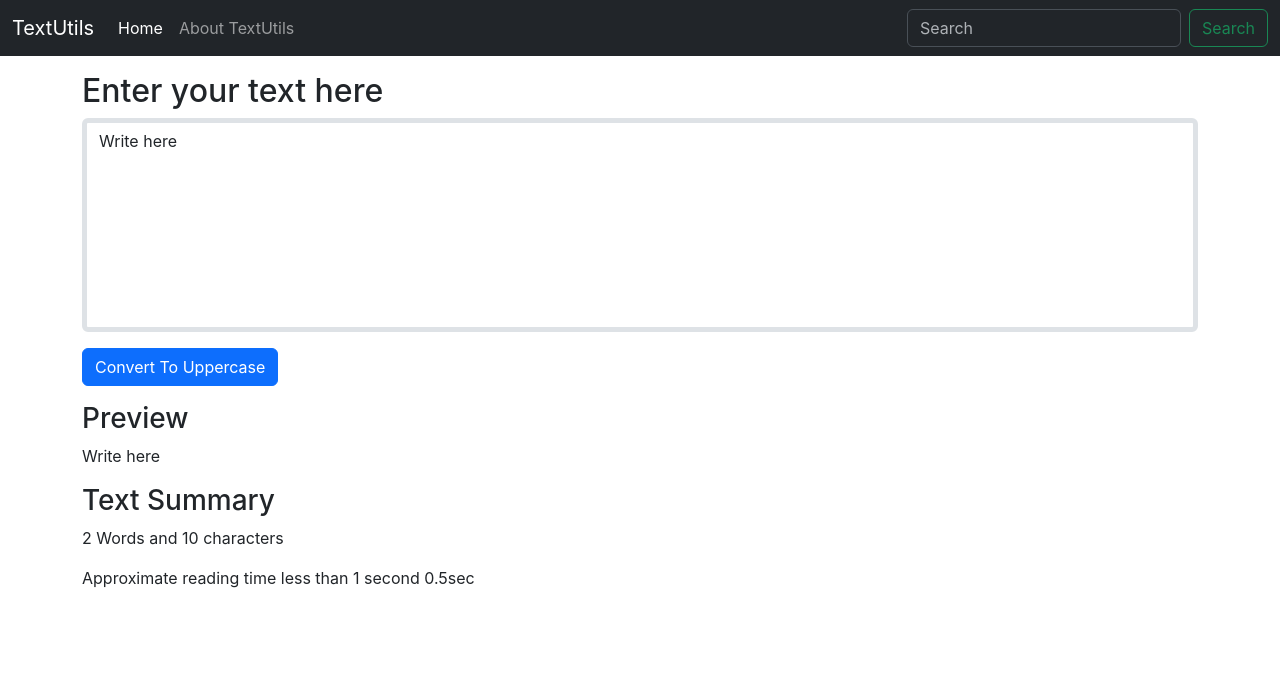
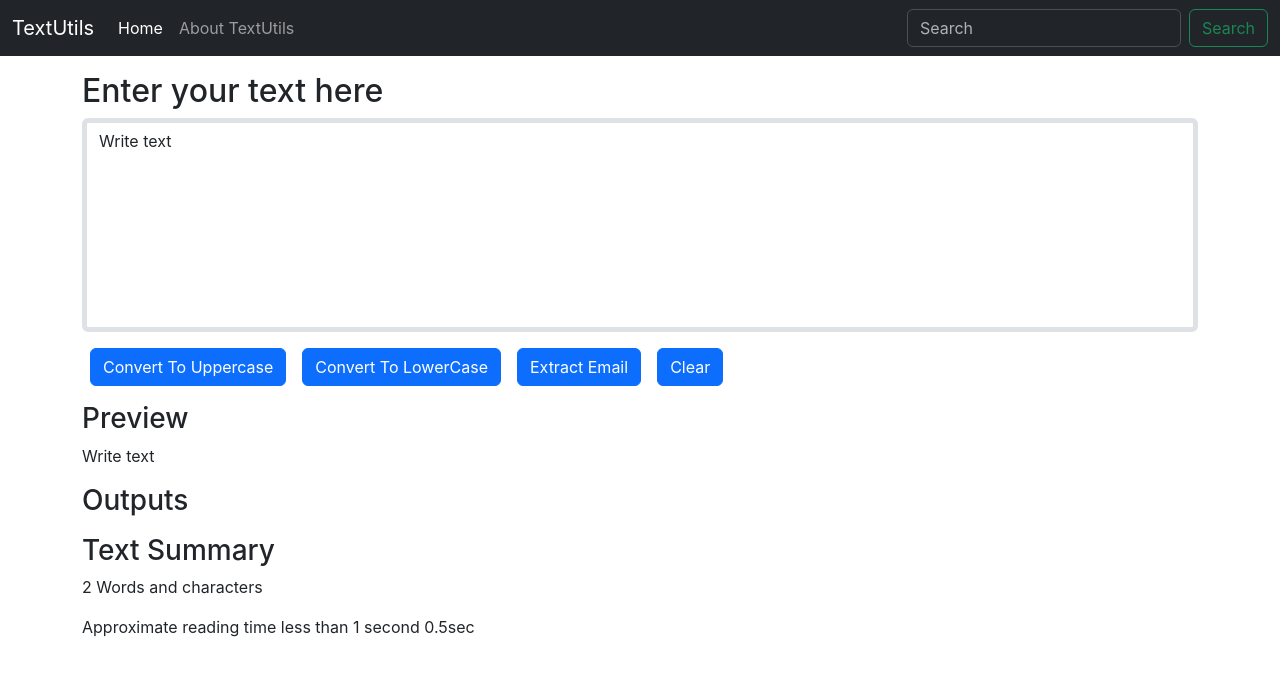
Before and after one commit to animeshmaiti/textUtils, a React (Create React App) app: page / in a window 1280 px wide. Shown: the top 676 px of the page. Built offline with nearby package versions, Linux system fonts and the light colour scheme.

Commit message:
new utils

```diff
--- a/src/components/TextForm.jsx
+++ b/src/components/TextForm.jsx
@@ -1,15 +1,13 @@
 import React, { useState } from "react";
 
 export default function TextForm(props) {
-  const [text, setText] = useState("Write here");
-  const handleUpClick = () => {
-    console.log("clicked upper case");
-    let newText = text.toUpperCase();
-    setText(newText);
-  };
+  const [text, inputText] = useState({
+    inText:"Write text",
+    outText: ' ',
+  });
   const handleOnChange = (event) => {
     console.log("typing...");
-    setText(event.target.value);
+    inputText({...text,inText:event.target.value,outText:""});
   };
   const readTime =(count)=>{
     let time = count*0.25;
@@ -21,7 +19,40 @@ export default function TextForm(props) {
         return `${time} seconds `;
     }
   }
-  // setText("new text")
+
+  const wordCount=()=>{
+    if(text.inText.length === 0){
+      return 0;
+    } else {
+      return text.inText.split(" ").length;
+    }
+  }
+
+
+  const handleUpClick = () => {
+    console.log("clicked upper case");
+    let newText = text.inText.toUpperCase();
+    inputText({...text,outText:newText});
+  };
+  const handleLoClick=()=>{
+    let newText=text.inText.toLocaleLowerCase();
+    inputText({...text,outText:newText})
+  }
+  const handleClearText=()=>{
+    inputText({...text,inText:"",outText:""});
+    console.log("text cleared");
+  }
+  const handleExtractEmail=()=>{
+    const reg = /\b[A-Za-z0-9._%+-]+@[A-Za-z0-9.-]+\.[A-Z|a-z]{2,}\b/g ;
+    const matches=text.inText.match(reg);
+    if(matches){
+      const emails = matches.join(",\n");
+      console.log("email extracted");
+      inputText({...text,outText:emails});
+    }else{
+      inputText({...text,outText:"Email not found"});
+    }
+  }
   return (
     <>
       <div className="container my-3">
@@ -31,20 +62,23 @@ export default function TextForm(props) {
             className="form-control"
             id="my-text"
             rows="8"
-            value={text}
+            value={text.inText}
             onChange={handleOnChange}
           ></textarea>
         </div>
-        <button className="btn btn-primary" onClick={handleUpClick}>
-          Convert To Uppercase
-        </button>
+        <button className="btn btn-primary mx-2" onClick={handleUpClick}>Convert To Uppercase</button>
+        <button className="btn btn-primary mx-2" onClick={handleLoClick}>Convert To LowerCase</button>
+        <button className="btn btn-primary mx-2" onClick={handleExtractEmail}>Extract Email</button>
+        <button className="btn btn-primary mx-2" onClick={handleClearText}>Clear</button>
       </div>
       <div className="container my-3">
         <h3>Preview</h3>
-        <p>{text}</p>
+        <p>{text.inText}</p>
+        <h3>Outputs</h3>
+        <p>{text.outText}</p>
         <h3>Text Summary</h3>
-        <p>{text.split(" ").length} Words and {text.length} characters</p>
-        <p>Approximate reading time {readTime(text.split(" ").length)} </p>
+        <p>{wordCount()} Words and {text.length} characters</p>
+        <p>Approximate reading time {readTime(text.inText.split(" ").length)} </p>
       </div>
     </>
   );
```
